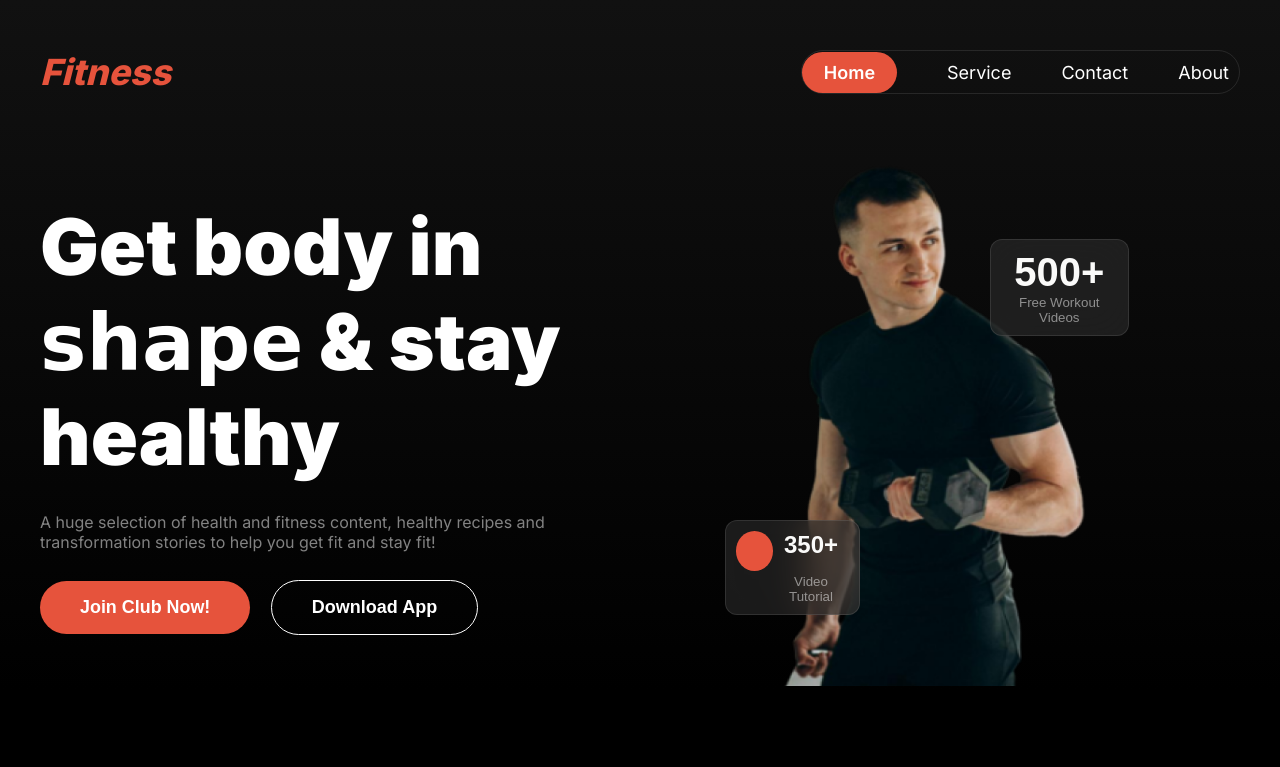
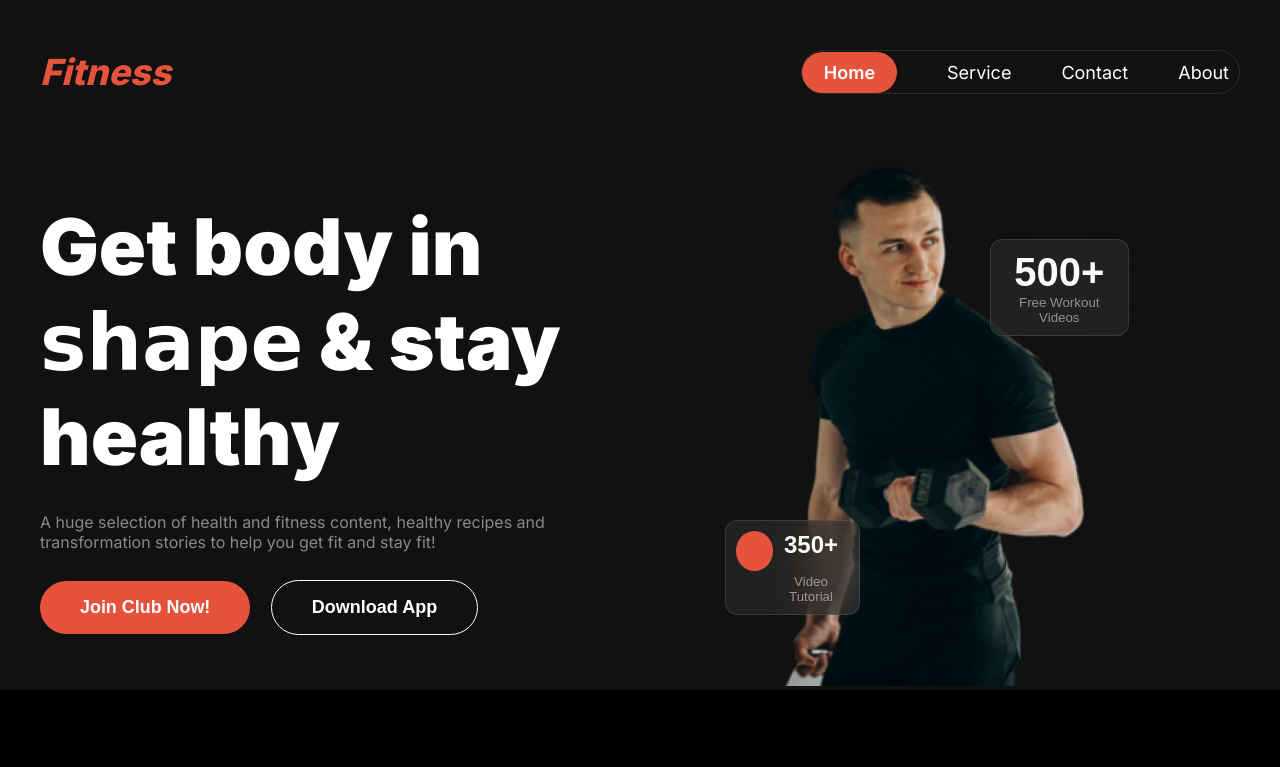
Before and after one commit to AyeshaFerdous/Assignment-2, a plain HTML site: page index.html in a window 1280 px wide. Shown: the top 767 px of the page. Drawn offline with Linux system fonts and the light colour scheme; a web font is replaced by a local one.

Commit message:
change some codes

```diff
--- a/index.html
+++ b/index.html
@@ -134,9 +134,10 @@
     </div>
     <!-- bmi-calculator section starts here -->
     <div class="bmi-calculator-title-section">
+        <div class="container">
         <h3 class="section-title title">BMI Calculator</h3>
         <p class="section-subtitle subtitle primary-color">We believe fitness should be accessible to everyone, everywhere, regardless of income or access to a gym.</p>
-
+    </div>
     </div>
     <section id="bmi-calculator">
         <div class="container">
--- a/style.css
+++ b/style.css
@@ -8,9 +8,6 @@
 
 body{
     font-family: "Inter", sans-serif;
-
-
-
 }
 
 /* shared styles */
@@ -53,7 +50,7 @@ main{
 /* header starts */
 #header-bg{
     background: linear-gradient(180.00deg, rgb(17, 17, 17),rgba(119, 119, 119, 0) 100%);
-    background-color: black;
+    background-color: rgb(17, 17, 17);
 
 }
 /* nav section starts */
```
